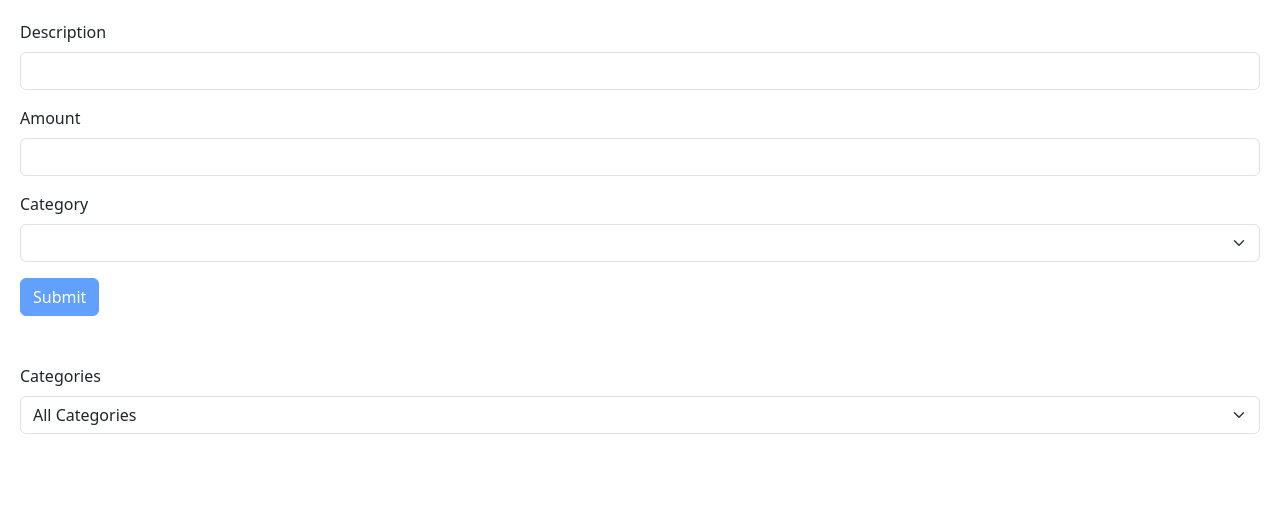
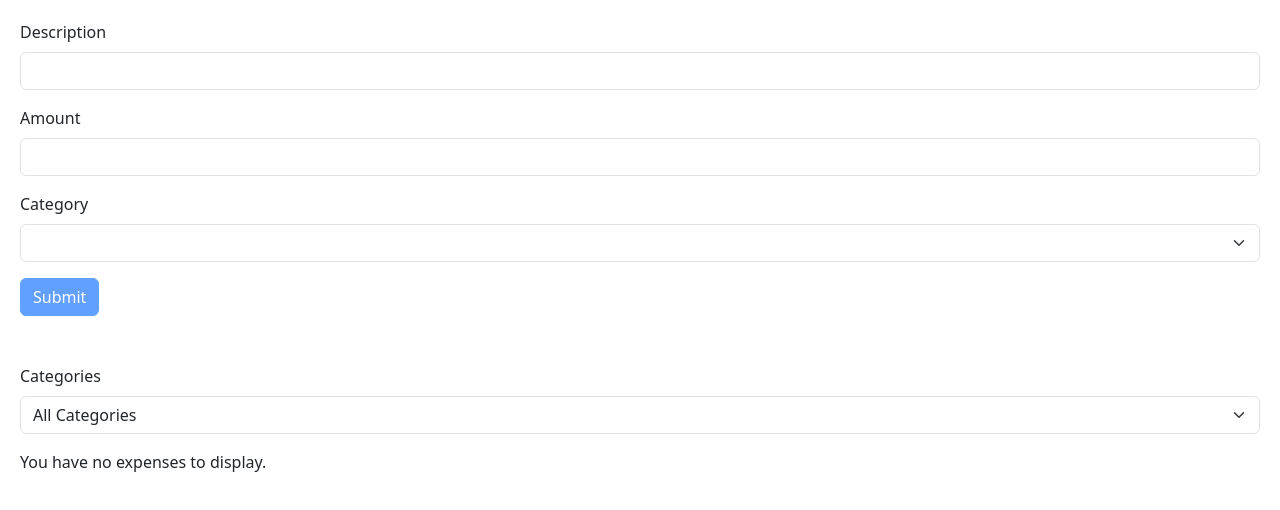
Before and after one commit to mannyAddisu/Expense-tracker-a-basic-react-app, a React (Vite) app: page / in a window 1280 px wide. Shown: the top 510 px of the page. Built offline with nearby package versions, Linux system fonts and the light colour scheme.

Commit message:
done with my first react project for now

```diff
--- a/src/components/ExpenseList.tsx
+++ b/src/components/ExpenseList.tsx
@@ -11,7 +11,8 @@ interface Props {
 
 const ExpenseList = ({ expenses, onDelete }: Props) => {
   return (
-    expenses.length > 0 && (
+    (expenses.length === 0 && <p>You have no expenses to display.</p>) ||
+    (expenses.length > 0 && (
       <table className="table table-bordered">
         <thead>
           <tr>
@@ -52,7 +53,7 @@ const ExpenseList = ({ expenses, onDelete }: Props) => {
           </tr>
         </tfoot>
       </table>
-    )
+    ))
   );
 };
 
```
